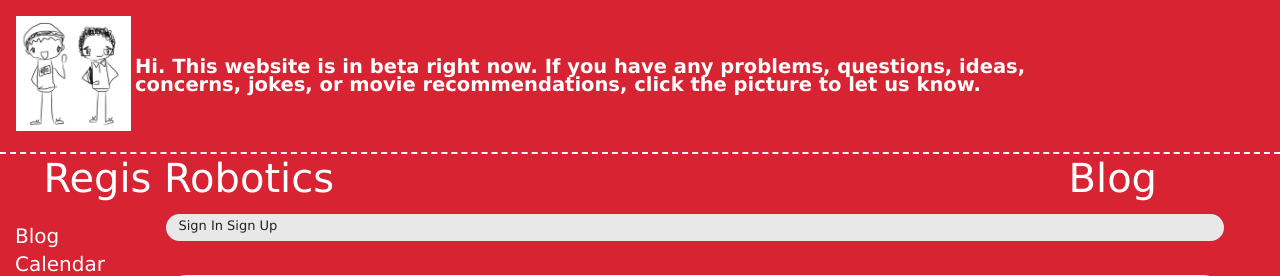
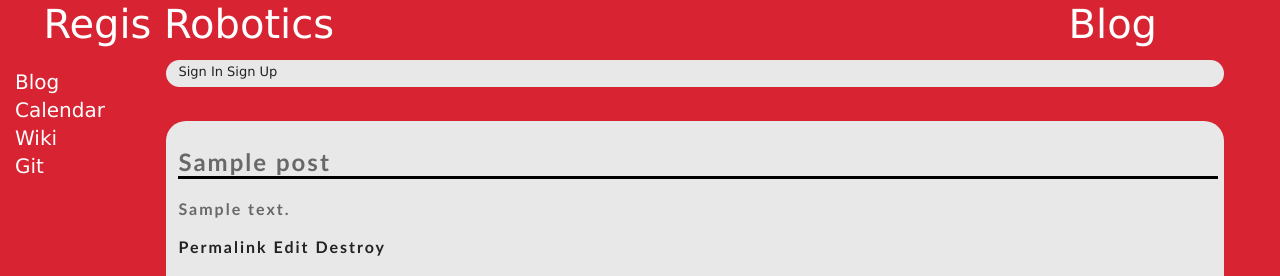
Before and after one commit to thewpaney/FRC-3729-Web, a Rails app: page /blog in a window 1280 px wide. Shown: the top 276 px of the page. Run offline with Rails 7, Linux system fonts and the light colour scheme; tables that the repository leaves empty hold one stand-in row (values such as "Sample post"); style sheets or scripts are compiled from the project's sources; parts of the project's set-up code (start-up, migrations or seed data) failed here and were passed over; some libraries are stand-ins or nearby versions.

Commit message:
Removed the help bar

```diff
--- a/app/views/layouts/application.html.erb
+++ b/app/views/layouts/application.html.erb
@@ -8,7 +8,7 @@
     <%= csrf_meta_tags %>
   </head>
   <body>
-    <div id="beta_banner">
+<!--    <div id="beta_banner">
       <table>
 	<tr>
 	  <td>
@@ -23,7 +23,8 @@
 	</tr>
       </table>
 
-    </div>
+    </div>      -->
+
     <div class="header">
 
       <div class="left">
```
